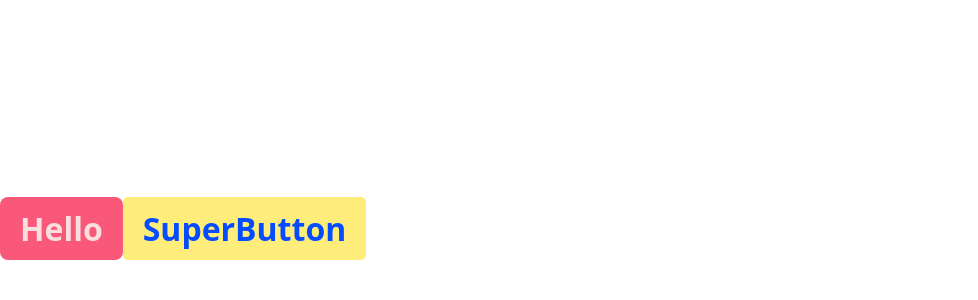
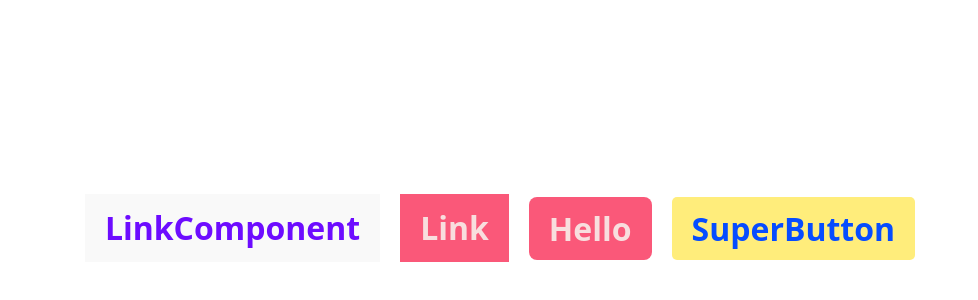
Before and after one commit to Trivium-bv/layout_styled_components, a React (Vite) app: page / in a window 1280 px wide. Shown: the part 172-472 px from the top of the page, without its empty margins (0-978 px from the left). Built offline with nearby package versions, Linux system fonts and the light colour scheme.

Commit message:
case with as

```diff
--- a/src/App.tsx
+++ b/src/App.tsx
@@ -5,6 +5,8 @@
     return (
         <>
             <Box>
+                <StyledBtn as={Link} href={"#"}>LinkComponent</StyledBtn>
+                <StyledBtn as="a" href={"#"}>Link</StyledBtn>
                 <StyledBtn>Hello</StyledBtn>
                 <SuperButton>SuperButton</SuperButton>
             </Box>
@@ -21,16 +23,26 @@
     font-size: 2rem;
     font-weight: bold;
 `
-//расширения "extends"
-const SuperButton = styled(StyledBtn)`
+
+const Link = styled.a`
+    color: #6d0cff;
+    font-size: 2rem;
+    font-weight: bold;
+    background-color: #f9f9f9;
+    `
+
+    //расширения "extends"
+    const SuperButton = styled(StyledBtn)`
     border-radius: 5px;
     background-color: #ffed7b;
     color: #064cff;
 `
 
 const Box = styled.div`
+    min-width: 1000px;
     height: 100vh;
     display: flex;
     justify-content: center;
     align-items: center;
+    gap: 20px;
 `
```
